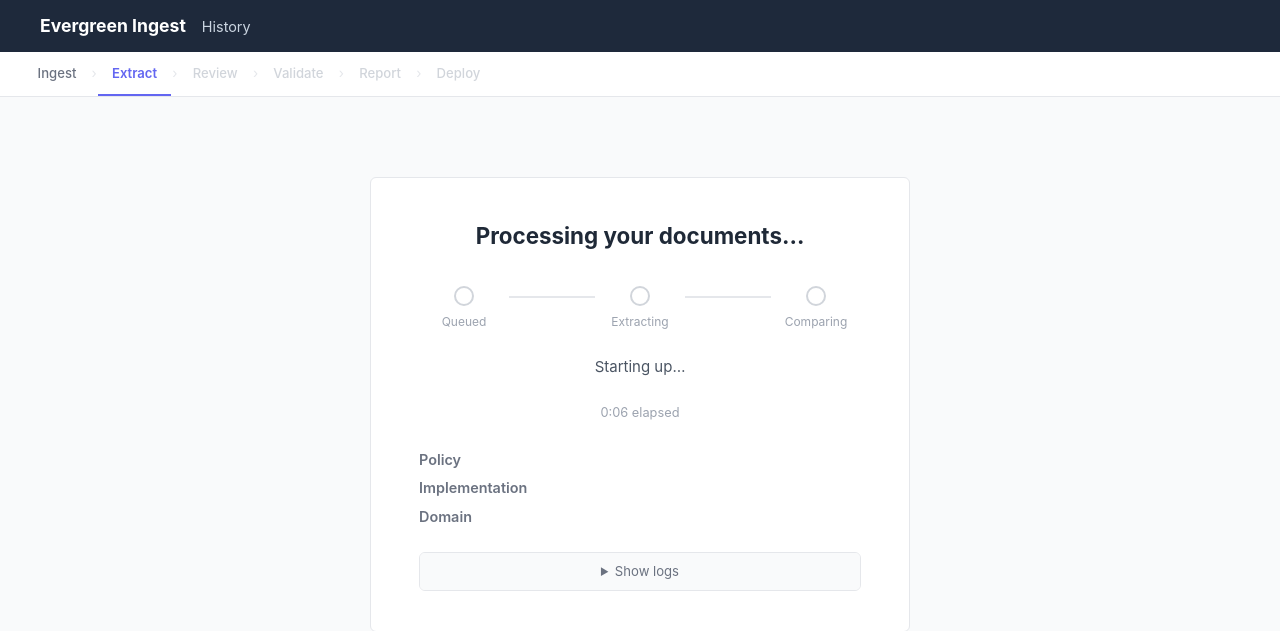
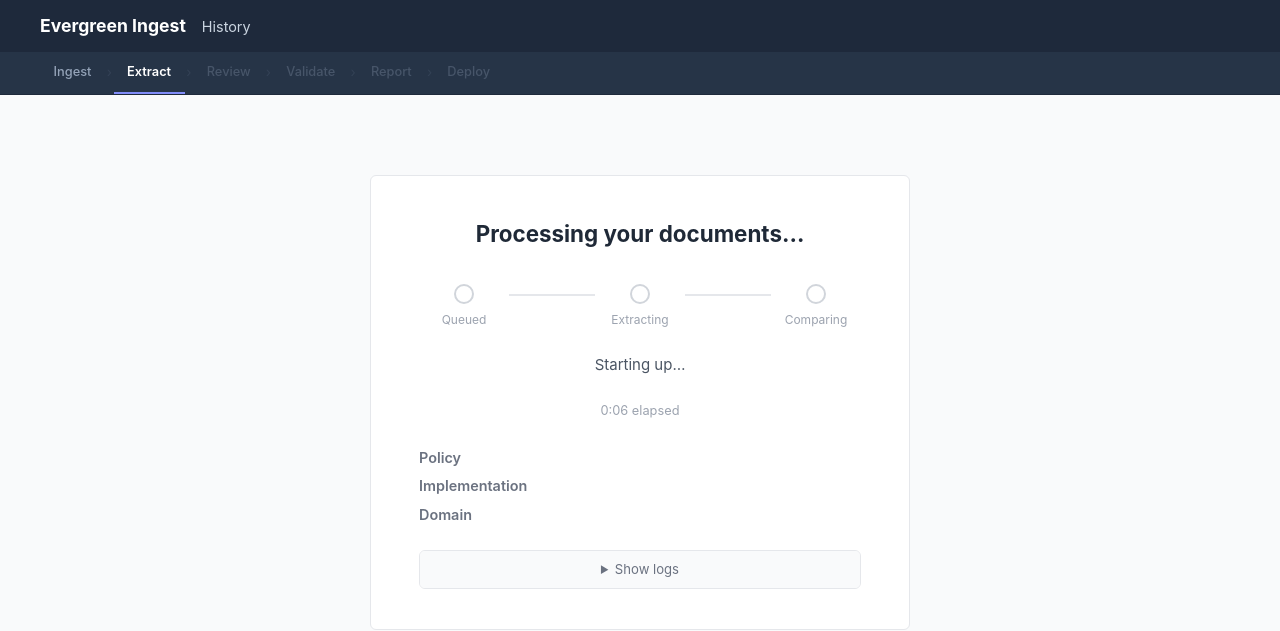
Before and after one commit to akschneider1/Evergreen-Ingest-v2, a FastAPI app: template Evergreen-Ingest/templates/status.html in a window 1280 px wide. Shown: the top 631 px of the page. Run offline with FastAPI, Linux system fonts and the light colour scheme; the template is opened without the code that fills it, so the values that code supplies are empty.

Commit message:
Merge chapter nav into header + show edited values in report
Chapter nav:
- Dark background (#263447) visually connects to the header bar
- Added chapter-nav-inner wrapper for max-width alignment
- All reachable steps are now <a> links (not spans) — click any completed
  chapter to jump directly to it from anywhere in the workflow
- active step: white text + indigo underline; done steps: slate links;
  unreachable steps (extracting): muted non-links

Report findings table:
- Edited decision now shows the corrected value inline:
  "edited  → {"value": "$14,600"}" in monospace amber
- Note shown beneath in grey when present

Co-Authored-By: Claude Sonnet 4.6 <noreply@anthropic.com>

```diff
--- a/Evergreen-Ingest/static/style.css
+++ b/Evergreen-Ingest/static/style.css
@@ -304,6 +304,8 @@ details.advanced summary:hover { background: #f3f4f6; color: #374151; }
 .decision-badge.decision-edited    { background: #fef9c3; color: #854d0e; }
 .decision-badge.decision-rejected  { background: #fee2e2; color: #991b1b; }
 .pending-badge { font-size: 0.78rem; color: var(--color-pending); }
+.report-corrected-val { color: #854d0e; font-family: var(--mono); font-size: 0.75rem; }
+.report-note { color: #6b7280; font-size: 0.75rem; }
 
 /* ---- Compare page ---- */
 .compare-meta { margin-bottom: 1.25rem; }
@@ -1510,35 +1512,37 @@ kbd {
 
 /* ---- Chapter nav ---- */
 .chapter-nav {
-  display: flex;
-  align-items: center;
-  background: white;
-  border-bottom: 1px solid #e5e7eb;
+  background: #263447;
+  border-bottom: 1px solid #1e293b;
   padding: 0 1.5rem;
   overflow-x: auto;
   white-space: nowrap;
 }
+.chapter-nav-inner {
+  max-width: var(--max-width);
+  margin: 0 auto;
+  display: flex;
+  align-items: center;
+}
 .chapter-step {
-  padding: 0.65rem 0.85rem;
-  font-size: 0.82rem;
+  padding: 0.6rem 0.85rem;
+  font-size: 0.8rem;
   font-weight: 500;
-  color: #d1d5db;
+  color: #475569;
   text-decoration: none;
   border-bottom: 2px solid transparent;
   display: inline-block;
-}
-a.chapter-step.chapter-done {
-  color: #6b7280;
-  cursor: pointer;
-}
-a.chapter-step.chapter-done:hover { color: #1f2937; }
+  transition: color 0.1s;
+}
+a.chapter-step { color: #94a3b8; cursor: pointer; }
+a.chapter-step:hover { color: #e2e8f0; }
 .chapter-step.chapter-active {
-  color: #6366f1;
-  border-bottom-color: #6366f1;
+  color: white;
+  border-bottom-color: #818cf8;
   font-weight: 600;
 }
 .chapter-sep {
-  color: #e5e7eb;
+  color: #334155;
   font-size: 0.85rem;
   padding: 0 0.1rem;
   user-select: none;
--- a/Evergreen-Ingest/templates/compare.html
+++ b/Evergreen-Ingest/templates/compare.html
@@ -19,17 +19,19 @@
 </header>
 
 <nav class="chapter-nav">
+  <div class="chapter-nav-inner">
     <a href="/" class="chapter-step chapter-done">Ingest</a>
     <span class="chapter-sep">›</span>
     <a href="/compare/{{ comparison.comparison_id }}/status" class="chapter-step chapter-done">Extract</a>
     <span class="chapter-sep">›</span>
     <span class="chapter-step chapter-active">Review</span>
     <span class="chapter-sep">›</span>
-  <span class="chapter-step chapter-future">Validate</span>
+    <a href="/compare/{{ comparison.comparison_id }}" class="chapter-step chapter-done">Validate</a>
     <span class="chapter-sep">›</span>
     <a href="/compare/{{ comparison.comparison_id }}/report" class="chapter-step chapter-done">Report</a>
     <span class="chapter-sep">›</span>
-  <a href="/compare/{{ comparison.comparison_id }}/deploy" class="chapter-step chapter-future">Deploy</a>
+    <a href="/compare/{{ comparison.comparison_id }}/deploy" class="chapter-step chapter-done">Deploy</a>
+  </div>
 </nav>
 
 <main>
--- a/Evergreen-Ingest/templates/deploy.html
+++ b/Evergreen-Ingest/templates/deploy.html
@@ -18,17 +18,19 @@
 </header>
 
 <nav class="chapter-nav no-print">
+  <div class="chapter-nav-inner">
     <a href="/" class="chapter-step chapter-done">Ingest</a>
     <span class="chapter-sep">›</span>
     <span class="chapter-step chapter-done">Extract</span>
     <span class="chapter-sep">›</span>
     <a href="/compare/{{ comparison.comparison_id }}" class="chapter-step chapter-done">Review</a>
     <span class="chapter-sep">›</span>
-  <span class="chapter-step chapter-done">Validate</span>
+    <a href="/compare/{{ comparison.comparison_id }}" class="chapter-step chapter-done">Validate</a>
     <span class="chapter-sep">›</span>
     <a href="/compare/{{ comparison.comparison_id }}/report" class="chapter-step chapter-done">Report</a>
     <span class="chapter-sep">›</span>
     <span class="chapter-step chapter-active">Deploy</span>
+  </div>
 </nav>
 
 <main class="deploy-page">
--- a/Evergreen-Ingest/templates/detail.html
+++ b/Evergreen-Ingest/templates/detail.html
@@ -20,6 +20,7 @@
 </header>
 
 <nav class="chapter-nav">
+  <div class="chapter-nav-inner">
     <a href="/" class="chapter-step chapter-done">Ingest</a>
     <span class="chapter-sep">›</span>
     <span class="chapter-step chapter-done">Extract</span>
@@ -30,7 +31,8 @@
     <span class="chapter-sep">›</span>
     <a href="/compare/{{ comparison_id }}/report" class="chapter-step chapter-done">Report</a>
     <span class="chapter-sep">›</span>
-  <a href="/compare/{{ comparison_id }}/deploy" class="chapter-step chapter-future">Deploy</a>
+    <a href="/compare/{{ comparison_id }}/deploy" class="chapter-step chapter-done">Deploy</a>
+  </div>
 </nav>
 
 <main class="detail-page">
--- a/Evergreen-Ingest/templates/status.html
+++ b/Evergreen-Ingest/templates/status.html
@@ -17,17 +17,19 @@
 </header>
 
 <nav class="chapter-nav">
+  <div class="chapter-nav-inner">
     <a href="/" class="chapter-step chapter-done">Ingest</a>
     <span class="chapter-sep">›</span>
     <span class="chapter-step chapter-active">Extract</span>
     <span class="chapter-sep">›</span>
-  <span class="chapter-step chapter-future">Review</span>
+    <span class="chapter-step">Review</span>
     <span class="chapter-sep">›</span>
-  <span class="chapter-step chapter-future">Validate</span>
+    <span class="chapter-step">Validate</span>
     <span class="chapter-sep">›</span>
-  <span class="chapter-step chapter-future">Report</span>
+    <span class="chapter-step">Report</span>
     <span class="chapter-sep">›</span>
-  <span class="chapter-step chapter-future">Deploy</span>
+    <span class="chapter-step">Deploy</span>
+  </div>
 </nav>
 
 <main class="status-page">
```
Also changed, not shown: Evergreen-Ingest/templates/report.html (+8 -3 lines). Lines whose indentation alone changed are shown as unchanged.
